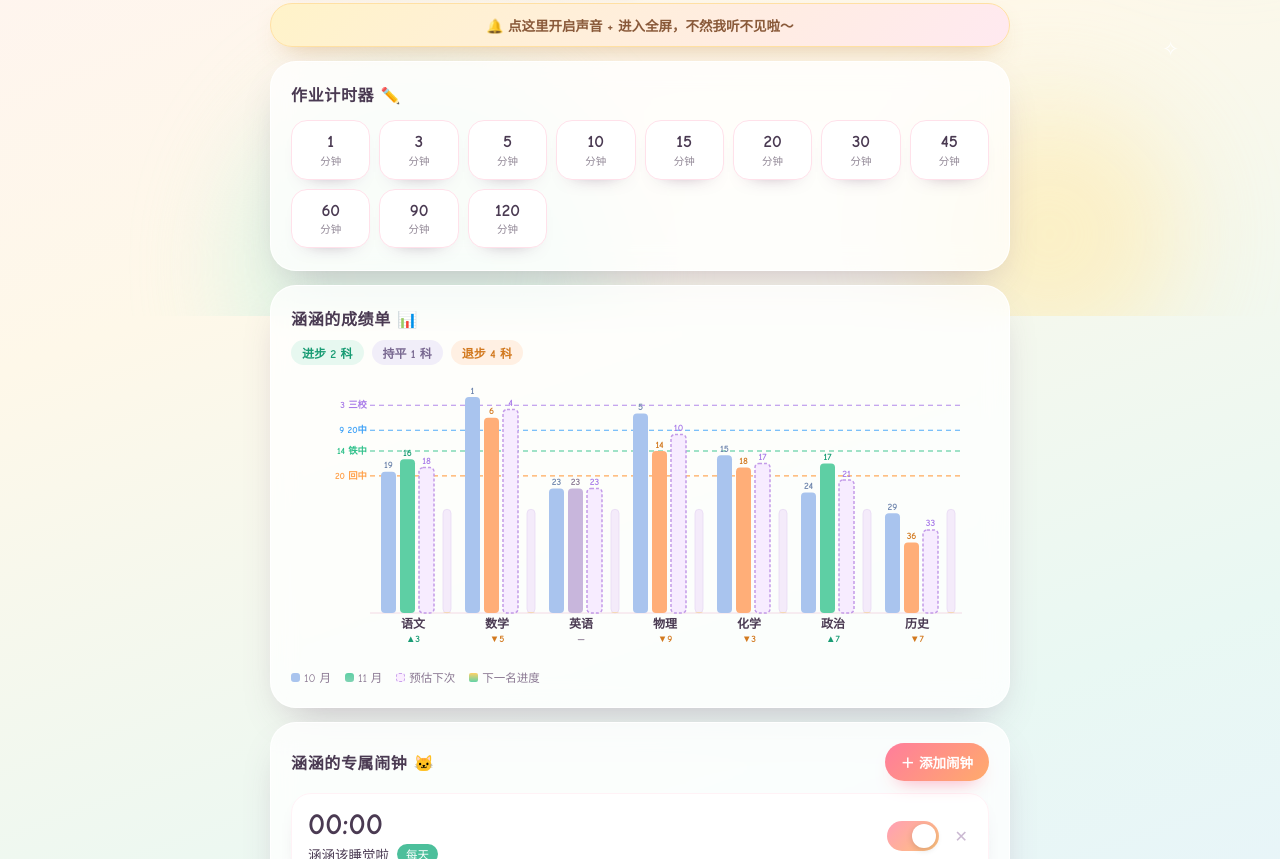
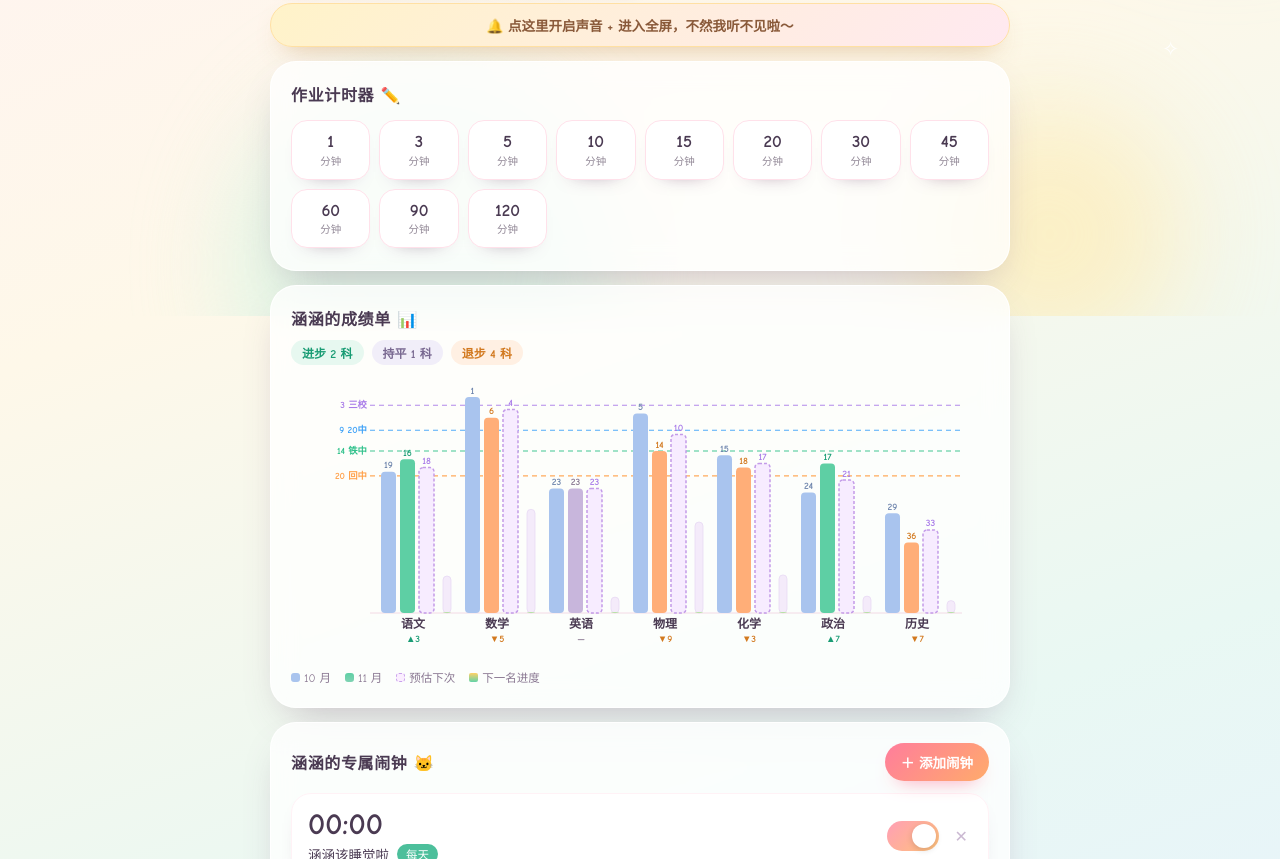
Before and after one commit to kennybaby/hanhan-clock, a plain HTML site: page hanhan-clock.html in a window 1280 px wide. Shown: the part 484-1343 px from the top of the page. Drawn offline with Linux system fonts and the light colour scheme.

Commit message:
tiered C (4/2/1), proportional xp slots, done=consolidate

```diff
--- a/hanhan-clock.html
+++ b/hanhan-clock.html
@@ -245,6 +245,8 @@
   .score-legend .lg-n{background:linear-gradient(180deg,#5ecfa4,#7fd3b3)}
   .score-legend .lg-p{background:#fbeeff;border:1px dashed #c9a2ec}
   .score-legend .lg-x{background:linear-gradient(180deg,#ffd166,#63d3a8);border-radius:2px}
+  @keyframes xpGlow{0%,100%{opacity:1}50%{opacity:.32}}
+  .xp-max{animation:xpGlow 3.2s ease-in-out infinite}
 
   /* 计时进行中改档位/取消的二次确认 */
   #timerCard{position:relative}
@@ -2023,12 +2025,14 @@ return '<button class="tbtn" type="button" data-min="' + m + '">' +
     { s: '历史', o: 29, n: 36 }
   ];
   var SCORE_MAX = 52;
-  /* 每进一名 = 系数 × (53 − 当前名次) 分钟；系数默认 4，可按科单独调 */
+  /* 每进一名 = 段系数 × (53 − 当前名次) × 科目倍率 分钟
+     段系数：1-10 名 4，11-20 名 2，21 名及以后 1 */
   var RANK_N = 53;
-  var C_DEF = 4;
+  var C_BANDS = [{ max: 10, c: 4 }, { max: 20, c: 2 }, { max: 30, c: 1 }];
+  var C_TAIL = 1;
   var SUB_C = {
-    '语文': 4, '数学': 4, '英语': 4,
-    '物理': 4, '化学': 4, '政治': 4, '历史': 4
+    '语文': 1, '数学': 1, '英语': 1,
+    '物理': 1, '化学': 1, '政治': 1, '历史': 1
   };
 
 
@@ -2045,13 +2049,23 @@ return '<button class="tbtn" type="button" data-min="' + m + '">' +
 
 
 
+  function cOfRank(rank) {
+
+    for (var i = 0; i < C_BANDS.length; i++) if (rank <= C_BANDS[i].max) return C_BANDS[i].c;
+
+    return C_TAIL;
+
+  }
+
+
+
   function costOf(sub, rank) {
 
-    var c = SUB_C[sub];
-
-    if (typeof c !== 'number') c = C_DEF;
-
-    return Math.max(1, Math.round(c * (RANK_N - rank)));
+    var m = SUB_C[sub];
+
+    if (typeof m !== 'number') m = 1;
+
+    return Math.max(1, Math.round(m * cOfRank(rank) * (RANK_N - rank)));
 
   }
 
@@ -2415,6 +2429,21 @@ return '<button class="tbtn" type="button" data-min="' + m + '">' +
     var xpW = narrow ? 6 : 8;
 
     var XPMAX = areaH * 0.48;
+
+    /* 七科里当前这一格最贵的那科做满槽，其余按价格比例缩短 */
+    var maxCost = 1;
+
+    SCORES.forEach(function (r) {
+
+      var k0 = predOf(r);
+
+      if (k0 <= 1) return;
+
+      var c0 = costOf(r.s, k0);
+
+      if (c0 > maxCost) maxCost = c0;
+
+    });
 
     var cxOff = narrow ? 18 : 32;
 
@@ -2518,13 +2547,16 @@ return '<button class="tbtn" type="button" data-min="' + m + '">' +
 
       var xi = xpInfo(r.s);
 
-      var xpH = Math.max(0.5, xi.pct * XPMAX);
-
-      g += '<rect x="' + xXp.toFixed(2) + '" y="' + (BOT - XPMAX).toFixed(1) + '" width="' + xpW + '" height="' + XPMAX.toFixed(1) + '" rx="' + (xpW / 2) + '" fill="#f4ebfa" stroke="#e6d7f2" stroke-width=".7"/>';
-
-      g += '<rect class="xp-fill" id="xp-' + i + '" data-full="' + XPMAX.toFixed(1) + '" data-bot="' + BOT + '" x="' + xXp.toFixed(2) +
-
+      var slotH = xi.done ? XPMAX : XPMAX * Math.max(0.12, costOf(r.s, xi.rank) / maxCost);
+
+      var xpH = Math.max(0.8, xi.pct * slotH);
+
+      g += '<rect x="' + xXp.toFixed(2) + '" y="' + (BOT - slotH).toFixed(1) + '" width="' + xpW + '" height="' + slotH.toFixed(1) + '" rx="' + (xpW / 2) + '" fill="#f4ebfa" stroke="#e6d7f2" stroke-width=".7"/>';
+
+      g += '<rect class="xp-fill' + (xi.done ? ' xp-max' : '') + '" id="xp-' + i + '" data-full="' + slotH.toFixed(1) + '" data-bot="' + BOT + '" x="' + xXp.toFixed(2) +
            '" y="' + (BOT - xpH).toFixed(2) + '" width="' + xpW + '" height="' + xpH.toFixed(2) + '" rx="' + (xpW / 2) + '" fill="url(#xpGrad)"/>';
+
+      if (xi.done) g += '<text x="' + (xXp + xpW / 2).toFixed(2) + '" y="' + (BOT - slotH - 4).toFixed(1) + '" text-anchor="middle" fill="#d98b12" stroke="#ffffff" stroke-width="2.2" paint-order="stroke" font-size="' + (narrow ? 7.4 : 9.4) + '" font-weight="800">巩固</text>';
 
 
 
```
